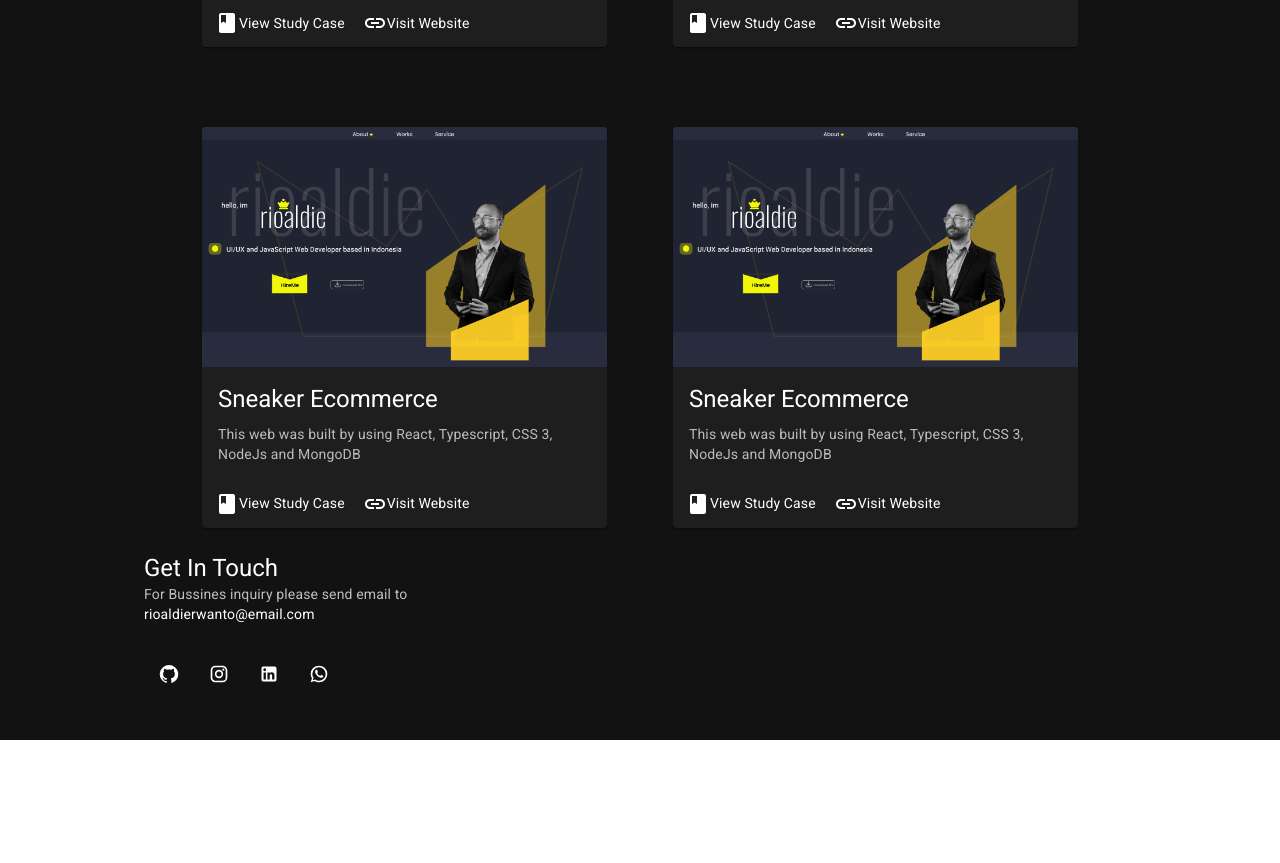
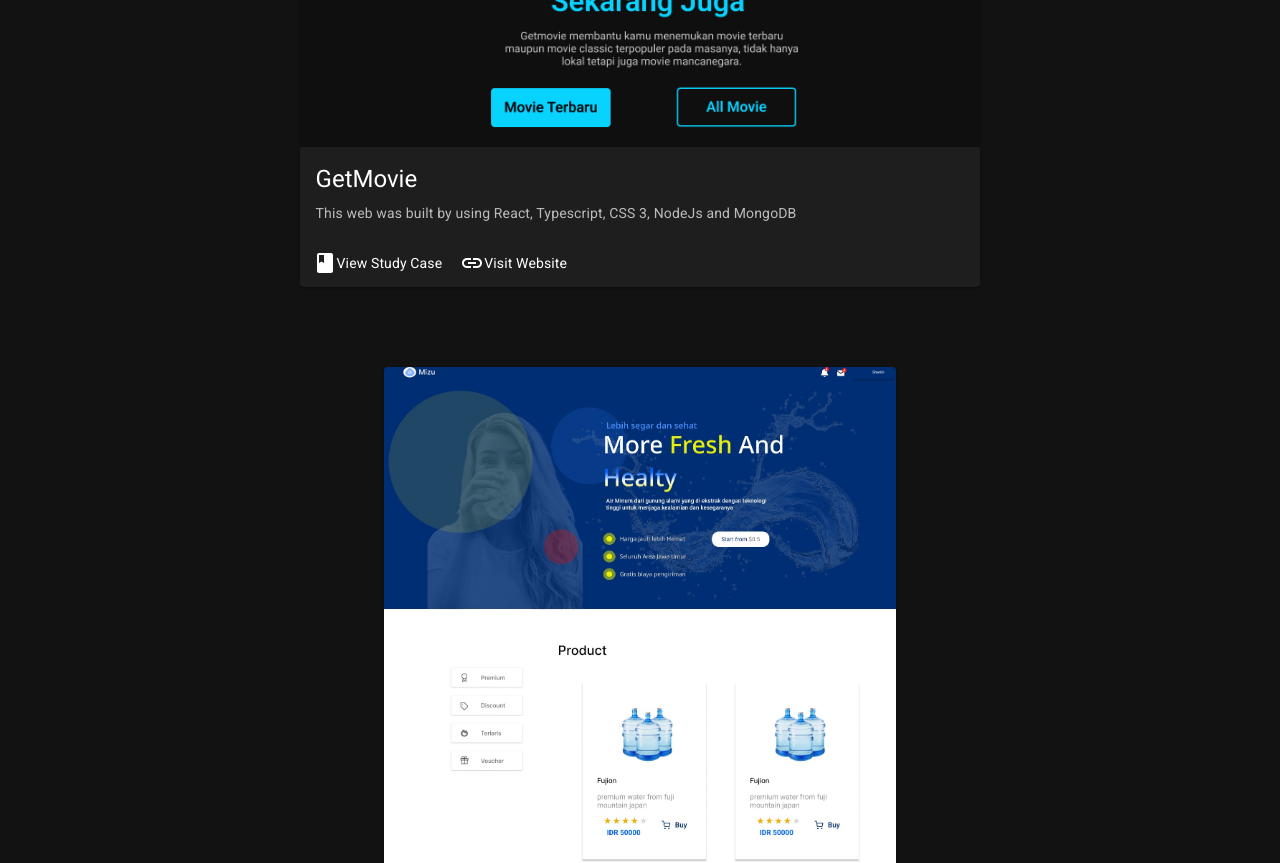
Before and after one commit to RioAldie/portfolio, a Next.js app: page / in a window 1280 px wide. Shown: the part 1980-2843 px from the top of the page. Before the commit the page ends 2720 px from the top, so only its background shows below. Built offline with nearby package versions, Linux system fonts and the light colour scheme.

Commit message:
redesign projectitem

```diff
--- /dev/null
+++ b/pages/component/molekuls/project-item/index.tsx
@@ -0,0 +1,52 @@
+import * as React from 'react';
+import Card from '@mui/material/Card';
+import CardActions from '@mui/material/CardActions';
+import CardContent from '@mui/material/CardContent';
+import CardMedia from '@mui/material/CardMedia';
+import Button from '@mui/material/Button';
+import Typography from '@mui/material/Typography';
+import { CardActionArea, styled } from '@mui/material';
+import BookIcon from '@mui/icons-material/Book';
+import LinkIcon from '@mui/icons-material/Link';
+
+const MyButton = styled(Button)({
+    textTransform: 'none',
+    color: 'white'
+})
+interface ProjectItemProps{
+    image: string
+}
+export default function ProjectItem(props:ProjectItemProps) {
+
+    const {image} = props;
+  return (
+    <Card sx={{ maxWidth: '100%', marginTop: 10,border: 'none' }}>
+      <CardActionArea sx={{border:'none'}}>
+        <CardMedia
+          component="img"
+          height="500"
+          image={`/image/${image}`}
+          sx={{display: 'flex', alignItems:'center',border:'none'}}
+        />
+        <CardContent>
+          <Typography gutterBottom variant="h5" component="div">
+            GetMovie
+          </Typography>
+          <Typography variant="body2" color="text.secondary">
+           This web was built by using React, Typescript, CSS 3, NodeJs and MongoDB
+          </Typography>
+        </CardContent>
+      </CardActionArea>
+      <CardActions>
+        <MyButton size="small">
+            <BookIcon/>
+            <Typography variant='body1' fontSize={14}>View Study Case</Typography>
+        </MyButton>
+        <MyButton size="small">
+            <LinkIcon/>
+            <Typography variant='body1' fontSize={14}>Visit Website</Typography>
+        </MyButton>
+      </CardActions>
+    </Card>
+  );
+}
--- a/pages/component/organism/project/index.tsx
+++ b/pages/component/organism/project/index.tsx
@@ -1,6 +1,7 @@
 import { Box, styled, Typography } from "@mui/material";
 import CardProject from "./cardProject";
 import Image from "next/image";
+import ProjectItem from "../../molekuls/project-item";
 
 const BoxStyled = styled(Box)({
     minHeight: 700,
@@ -17,10 +18,8 @@ export default function Project(){
                 <Typography variant="h4" fontFamily={'Roboto'} color={'#F2F609'}>Selected Projects</Typography>
             </Box>
         <Box sx={{display: 'flex', flexDirection: {xs: 'column', md:'row'}, alignItems:{ xs: 'center' , md:'unset'}, justifyContent: 'space-evenly', flexWrap: 'wrap'}}>
-                <CardProject/>
-                <CardProject/>
-                <CardProject/>
-                <CardProject/>
+                <ProjectItem image="project-2.png"/>
+                <ProjectItem image="project-3.jpg"/>
             </Box>
 
         </BoxStyled>
```
Also changed, not shown: public/image/project-2.png (added), public/image/project-3.jpg (added).
